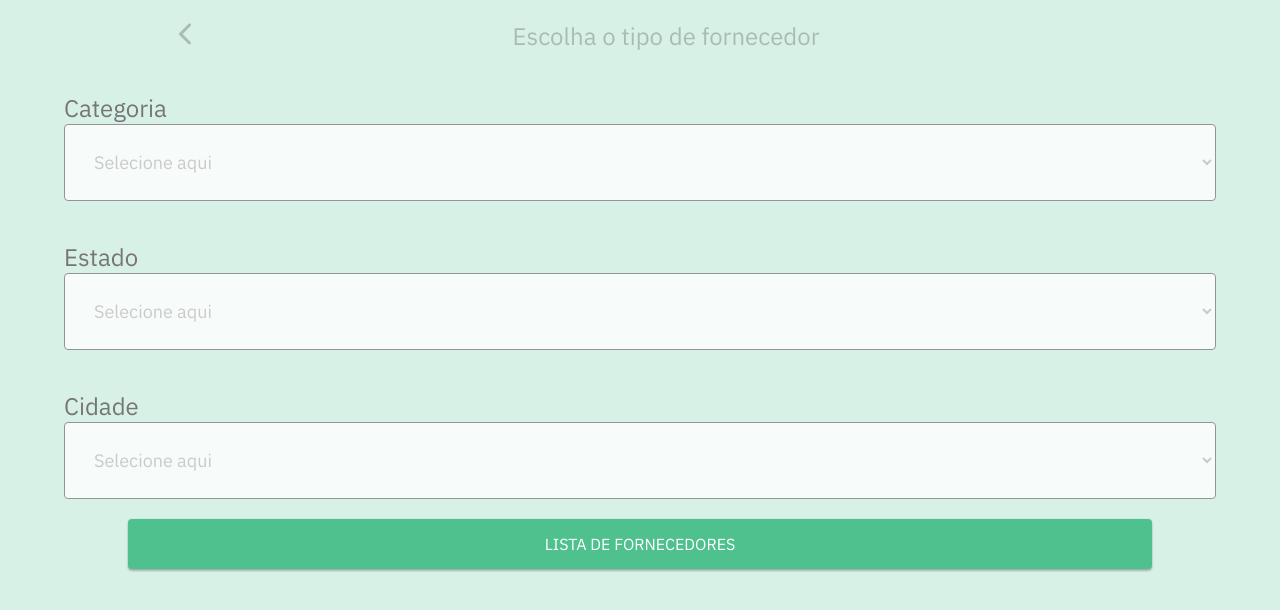
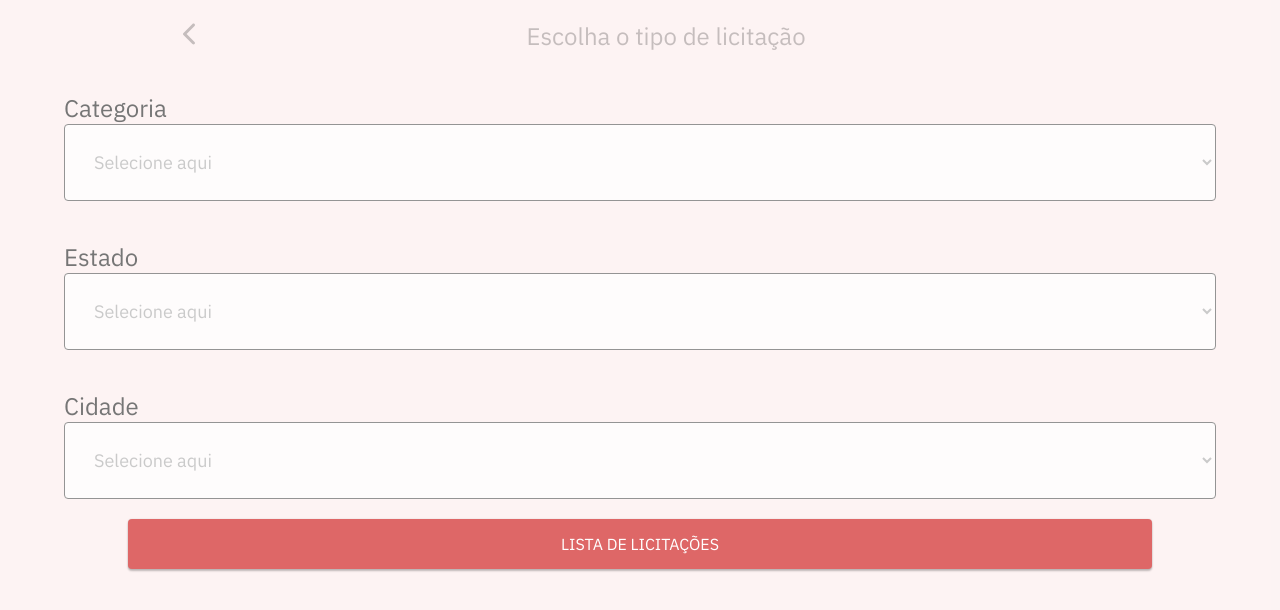
Before and after one commit to deboralbarros/empreendaqui, a React (Create React App) app: page /searchproviders in a window 1280 px wide. Shown: the top 610 px of the page. Built offline with nearby package versions, Linux system fonts and the light colour scheme.

Commit message:
feat: dinamic search page

```diff
--- a/src/pages/SearchProviders/index.jsx
+++ b/src/pages/SearchProviders/index.jsx
@@ -15,9 +15,17 @@ const SearchProviders = () => {
     history.push("/providerslist");
   };
 
+  const user = "fornecedor";
+
   return (
-    <Container>
-      <Header title="Escolha o tipo de fornecedor" />
+    <Container background={user}>
+      <Header
+        title={
+          user === "empresa"
+            ? "Escolha o tipo de fornecedor"
+            : "Escolha o tipo de licitação"
+        }
+      />
 
       <Form>
         <Category>
@@ -42,12 +50,12 @@ const SearchProviders = () => {
         </Category>
 
         <Button
-          background="#4FC18E"
+          background={user === "empresa" ? "#4FC18E" : "#DE6767"}
           width="80%"
           onClick={navigateToProvidersList}
           shadow
         >
-          Lista de fornecedores
+          {user === "empresa" ? "Lista de fornecedores" : "Lista de Licitações"}
         </Button>
       </Form>
     </Container>
--- a/src/pages/SearchProviders/style.js
+++ b/src/pages/SearchProviders/style.js
@@ -1,7 +1,12 @@
 import styled from "styled-components";
 
 export const Container = styled.div`
-  background-color: rgba(79, 193, 142, 0.22);
+  background-color: ${({ background }) =>
+    background === "empresa"
+      ? "rgba(79, 193, 142, 0.22)"
+      : background === "jovem"
+      ? "rgba(79, 145, 193, 0.22)"
+      : "rgba(222, 103, 103, 0.08)"};
   height: 100vh;
 `;
 
--- a/src/routes/index.jsx
+++ b/src/routes/index.jsx
@@ -20,6 +20,7 @@ const Routes = () => (
     <Route path="/startyourbusiness" exact />
     <Route path="/customer" exact />
     <Route path="/searchproviders" exact component={SearchProviders} />
+    <Route path="/searchbid" exact component={SearchProviders} />
     <Route path="/transactionhistory" exact component={TransactionHistory} />
     <Route path="/createbid" component={CreateBid} />
   </Switch>
```
